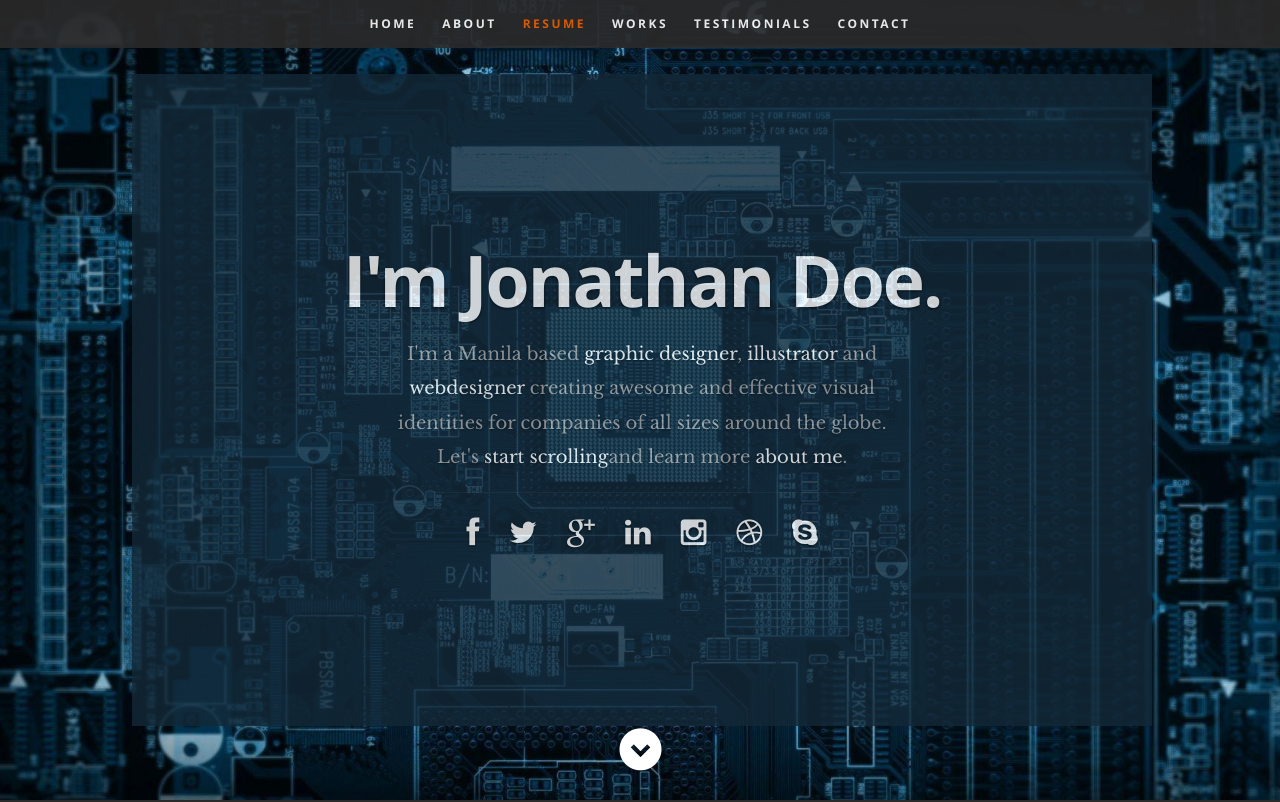
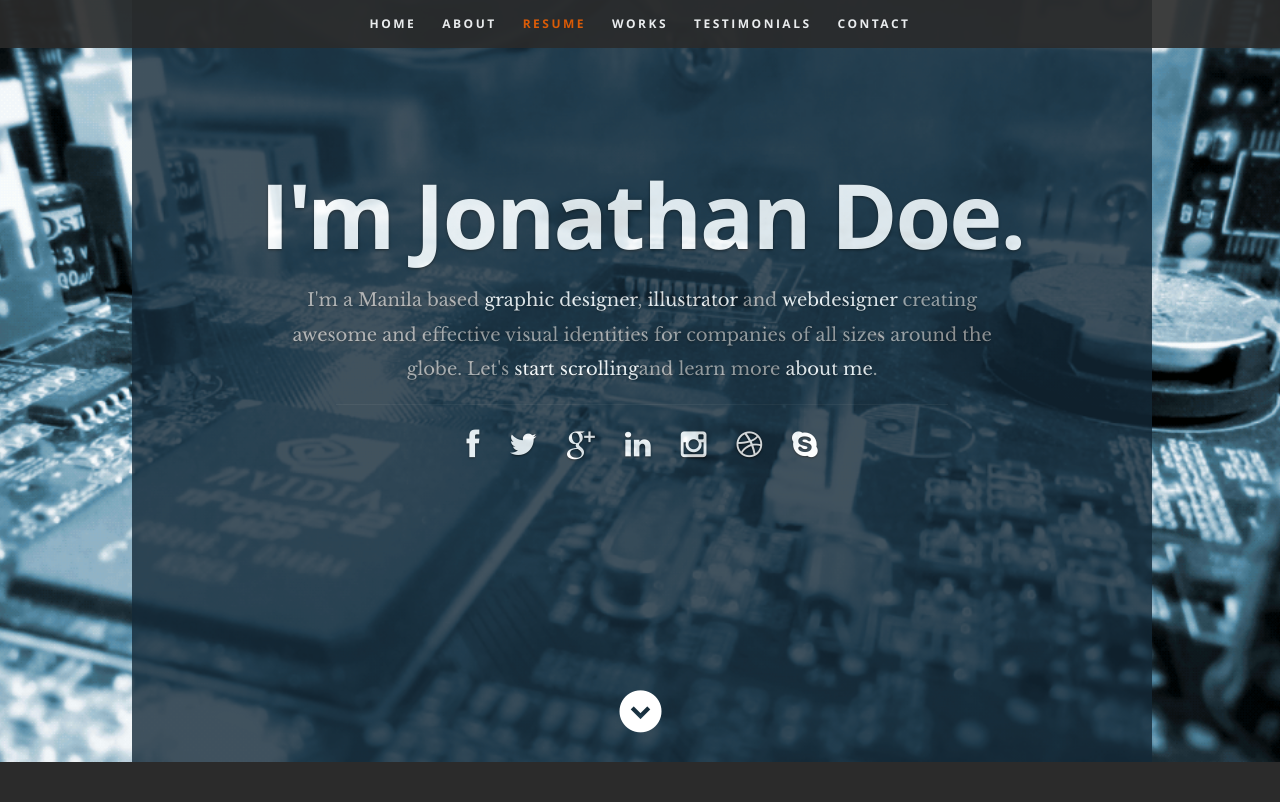
Before and after one commit to ElderLK/portifolio-react, a React (Create React App) app: page / in a window 1280 px wide. Shown: the top 802 px of the page. Built offline with nearby package versions, Linux system fonts and the light colour scheme.

Commit message:
add new images

```diff
--- a/public/css/layout.css
+++ b/public/css/layout.css
@@ -33,11 +33,14 @@ header {
    height: 800px;
    min-height: 500px;
    width: 100%;
-   background: #161415 url(../images/header-background.jpg) no-repeat top center;
-   background-size: cover !important;
+   background: #161415 url(../images/motherboard-bg.gif) no-repeat top center;
+   /* background-size: cover !important; */
+   background-attachment: fixed;
 	-webkit-background-size: cover !important;
    text-align: center;
    overflow: hidden;
+   margin-top: -3%;
+   /* display: flex; */
 }
 
 /* vertically center banner section */
@@ -52,11 +55,15 @@ header .banner {
    display: inline-block;
    vertical-align: middle;
    margin: 0 auto;
-   padding: 12%;
-   padding-top: 13%;
+   /* padding: 12%;
+   padding-top: 13%; */
+   padding-bottom: 25%;
+   padding-top: 16%;
    text-align: center;
    opacity: 0.8;
    background: #132837;
+   /* max-width: unset;
+    width: max-content; */
 }
 
 header .banner-text { width: 100%; }
@@ -308,9 +315,14 @@ ul#nav li.current a { color: #F06000; }
   	background: #ccc;
   	height: 42px;
    border-radius: 3px;
-   width: 40%;
-   float: left;
-   margin-left: 5%;
+}
+
+@media (min-width: 940px) {
+   .bars li {
+      width: 40%;
+      float: left;
+      margin-left: 7%;
+   }
 }
 .bars li em {
 	font: 15px 'opensans-bold', sans-serif;
@@ -649,7 +661,7 @@ call-to-action .button {
 /* ------------------------------------------------------------------ */
 
 #testimonials {
-   background: #1F1F1F url(../images/testimonials-bg.jpg) no-repeat center center;
+   background: #1F1F1F url(../images/tech-bg.gif) no-repeat center center;
    background-size: cover !important;
 	-webkit-background-size: cover !important;
    background-attachment: fixed;
@@ -662,6 +674,8 @@ call-to-action .button {
 #testimonials .text-container {
    padding-top: 96px;
    padding-bottom: 66px;
+   background: #132837;
+   opacity: 0.8;
 }
 #testimonials h1 {
    font: 18px/24px 'opensans-bold', sans-serif;
```
Also changed, not shown: public/images/motherboard-bg.gif (added), public/images/tech-bg.gif (added).
